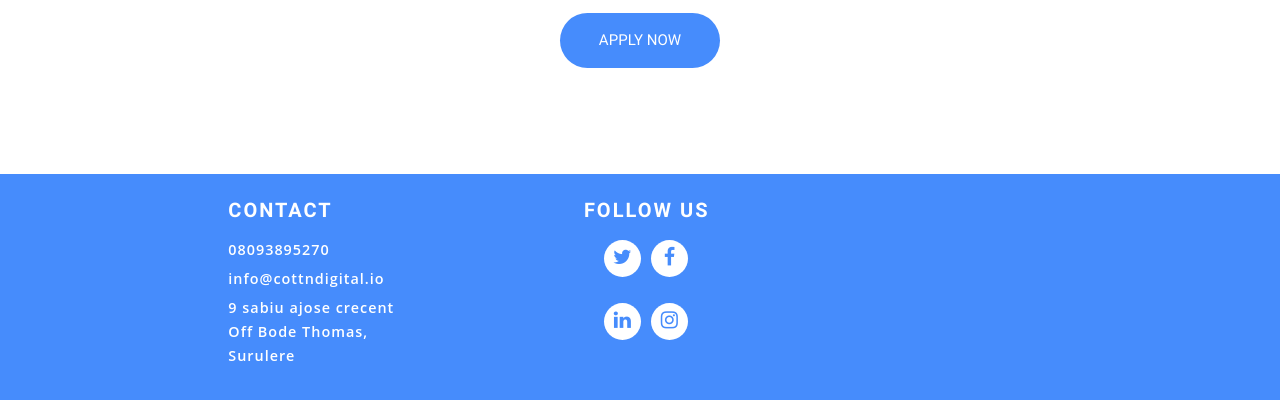
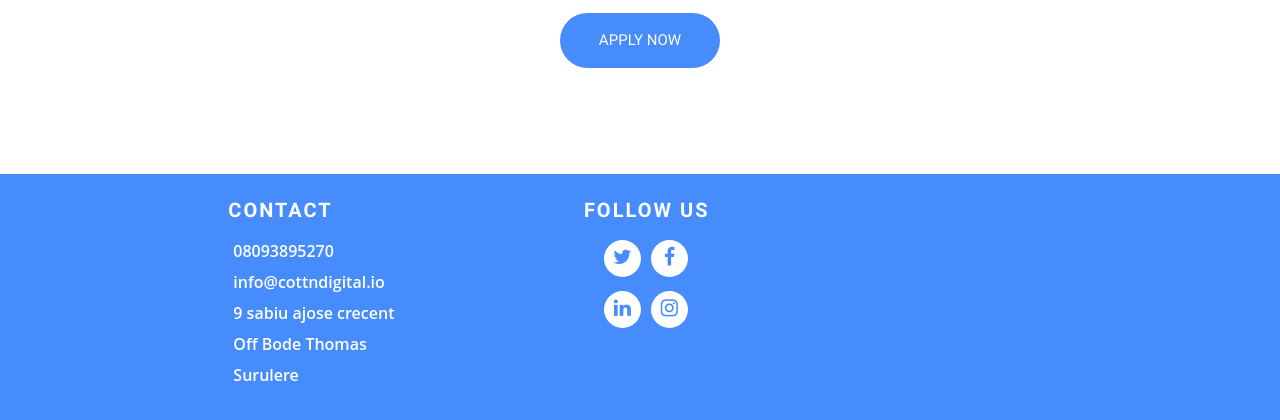
Before and after one commit to iyiolaosuagwu/cottondigital, a PHP site: page /about.php in a window 1280 px wide. Shown: the part 1632-2052 px from the top of the page. Run offline with PHP 8.4, Linux system fonts and the light colour scheme.

Commit message:
new update

```diff
--- a/css/style.css
+++ b/css/style.css
@@ -122,12 +122,23 @@ footer.page-footer a {
 }
 
 .digit {
-  letter-spacing: 1px;
+  /* letter-spacing: 1px;
   font-family: 'Open Sans', sans-serif;
   font-weight: 600;
-  line-height: 24px;
+  line-height: 24px; */
+  display: block;
+  margin-top: 11px;
+  margin-right: 137px;
+  margin-bottom: 15px;
+  padding: 5px;
+  font-family: 'Open Sans', sans-serif;
+  color: white;
+  font-size: 16px;
+  line-height: 1;
+  font-weight: 600;
+  text-decoration: none;
 }
-.mt-icon{
+.mt-icon {
   padding-top: 16px;
 }
 
@@ -231,7 +242,7 @@ footer.page-footer a {
   font-size: 20px;
 }
 
-.msg{
+.msg {
   font-size: 20px;
   padding-top: 10px;
 }
@@ -556,7 +567,7 @@ footer.page-footer a {
   font-family: 'Open Sans', sans-serif;
   color: #55565a;
   font-size: 30px;
-  line-height: 1.900;
+  line-height: 1.9;
   font-weight: 300;
   text-align: center;
 }
--- a/footer.php
+++ b/footer.php
@@ -9,7 +9,9 @@
             <p>
               <li class="digit">08093895270</li>
               <li class="digit">info@cottndigital.io</li>
-              <li class="digit">9 sabiu ajose crecent Off Bode Thomas, Surulere</li>
+              <li class="digit">9 sabiu ajose crecent</li>
+              <li class="digit">Off Bode Thomas</li>
+              <li class="digit">Surulere</li>
               <!-- <li class="">Carrier Pigeon</li> -->
             </p>
           </div>
@@ -33,7 +35,7 @@
 
             </div>
 
-            <div class="flex d-flex margin-l mt-icon">
+            <div class="flex d-flex margin-l mt-1">
               <div class="social__icon">
                 <i class="fa fa-linkedin iconns" href=""></i>
               </div>
```
